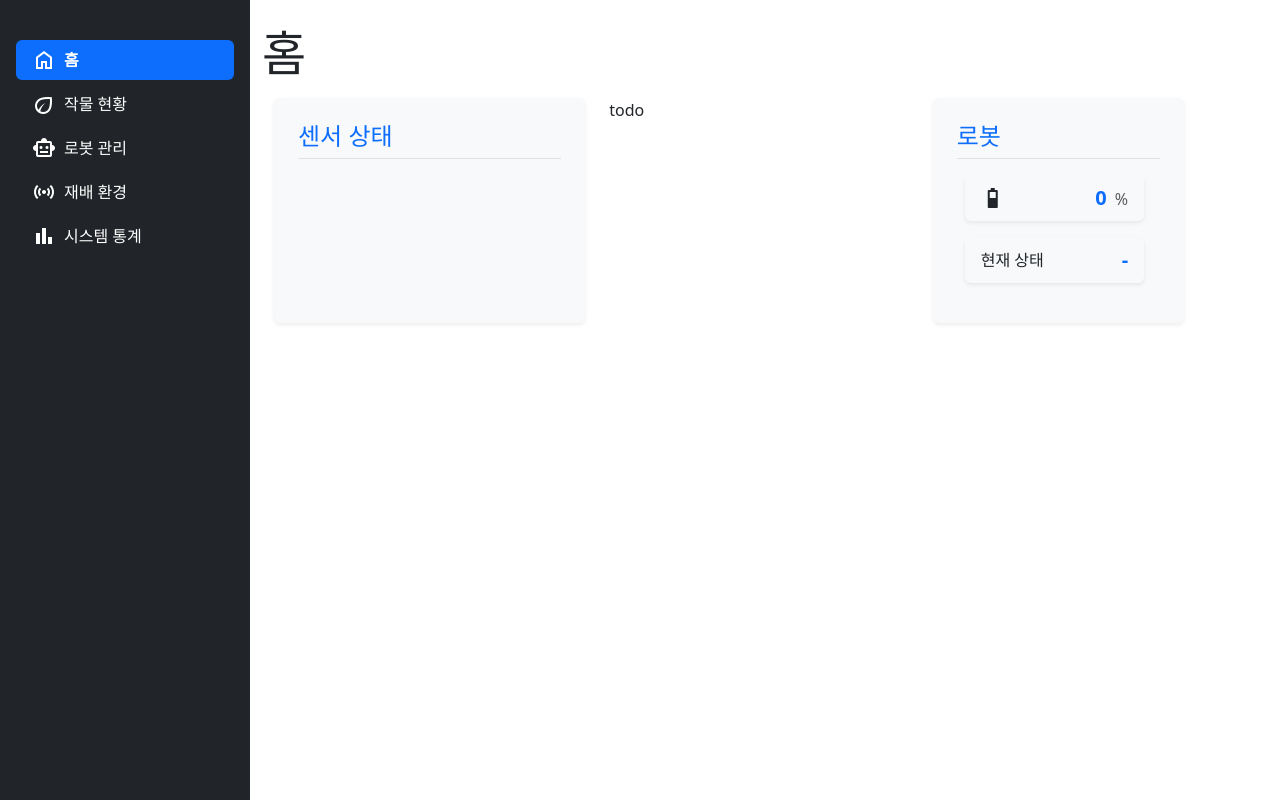
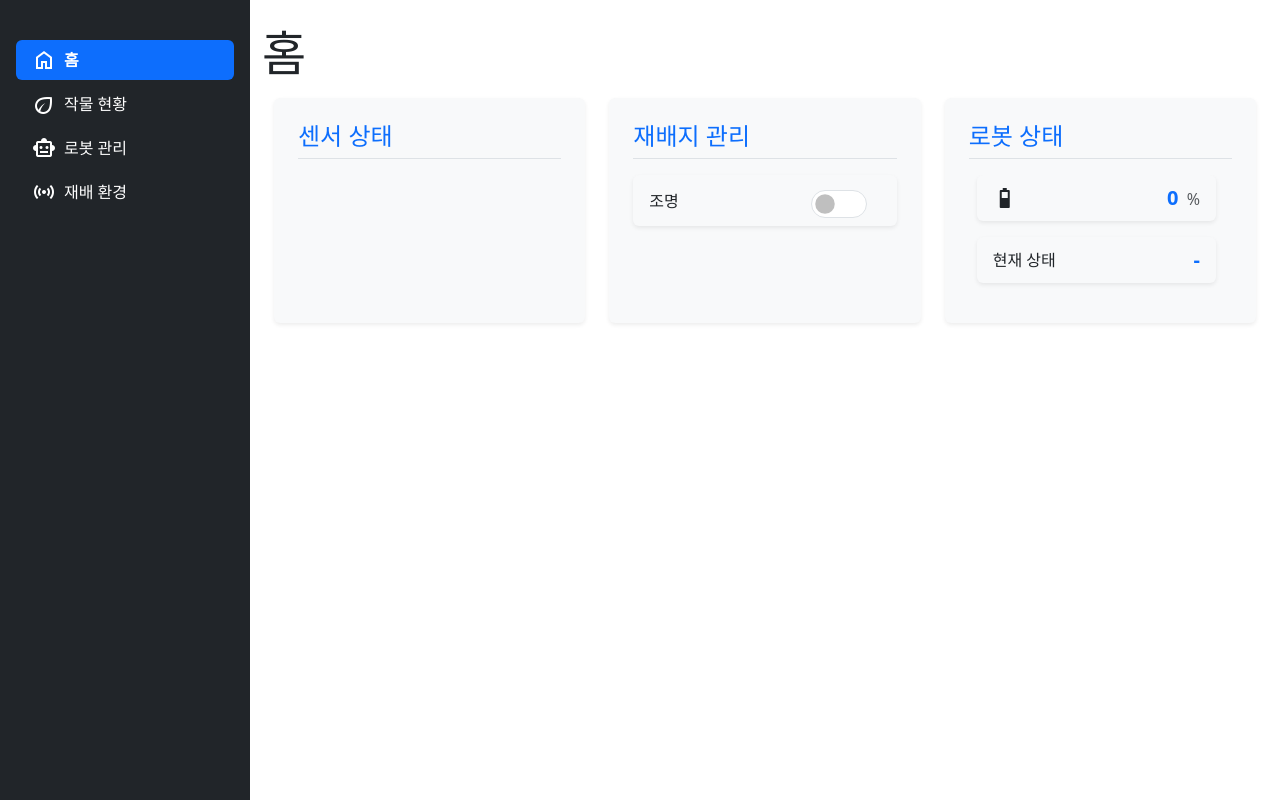
Before and after one commit to eel55114/Smart-farm, a Flask app: page / in a window 1280 px wide. Run offline with Flask 3, Linux system fonts and the light colour scheme; data that the repository does not hold is empty; parts of the project's set-up code (start-up, migrations or seed data) failed here and were passed over; some libraries are stand-ins or nearby versions.

Commit message:
대시보드 수정

```diff
--- a/server/script/main.py
+++ b/server/script/main.py
@@ -7,6 +7,7 @@ from datetime import datetime, timedelta
 import cv2
 import numpy as np
 import rclpy
+import requests
 from db_manager.manager import DBManager
 from dotenv import load_dotenv
 from flask import Flask, Response, render_template, request
@@ -24,11 +25,6 @@ assert conn_url is not None
 db = DBManager(conn_url)
 
 
-@app.teardown_appcontext
-def shutdown_session(exception=None):
-    db.session_local.remove()
-
-
 BATTERY_MONITOR = None
 IMAGE_RECEIVER = None
 
@@ -41,6 +37,13 @@ IMGS = {
     "robot_front_camera": EMPTY_IMG_BINARY,
 }
 IMGS_LOCK = threading.Lock()
+
+HUB_ENDPOINT = "192.168.0.172"
+
+
+@app.teardown_appcontext
+def shutdown_session(exception=None):
+    db.session_local.remove()
 
 
 def generate_frames(img_name):
@@ -125,6 +128,20 @@ def current_robot_state():
     )
 
 
+@app.route("/api/control_actuator")
+def control_actuator():
+    device = request.args.get("device", "", type=str)
+    data = request.args.get("data", 0, type=int)
+
+    if device == "light":
+        resp = requests.get(f"{HUB_ENDPOINT}/light?on={data}")
+
+    if resp.status_code == 200:
+        return "", 200
+    else:
+        return "Hub not respond.", 400
+
+
 @app.route("/robot")
 def robot():
     connection_error = False
@@ -193,6 +210,7 @@ def plants():
     for plant in plants_data:
         type_name = types.get(plant.type_id)
         if type_name:
+            plant.maturity = max(min(round(plant.maturity * 100, 1), 100), 0)
             status_data[type_name].append(plant)
 
     page = request.args.get("page", 1, type=int)
@@ -535,11 +553,6 @@ def environment():
     )
 
 
-@app.route("/system")
-def system():
-    return render_template("system.html")
-
-
 def run_ros_thread(battery_node, image_node):
     global IMGS
 
@@ -572,11 +585,12 @@ if __name__ == "__main__":
         ros_thread = threading.Thread(
             target=run_ros_thread, args=[BATTERY_MONITOR, IMAGE_RECEIVER], daemon=True
         )
-        ros_thread.start()
+        # ros_thread.start()
 
         time.sleep(1.0)
 
-        app.run(host="0.0.0.0", port=5000, debug=False, use_reloader=False)
+        # app.run(host="0.0.0.0", port=5000, debug=False, use_reloader=True)
+        app.run(host="0.0.0.0", port=5000, debug=True)
     except Exception as e:
         print(f"Startup Critical Error: {e}")
     finally:
--- a/server/script/templates/base.html
+++ b/server/script/templates/base.html
@@ -47,13 +47,6 @@
                         재배 환경
                     </a>
                 </li>
-                <li class="nav-item mb-1">
-                    <a href="/system"
-                        class="nav-link d-flex align-items-center text-white {{ 'active fw-bold' if request.endpoint == 'system' }}">
-                        <span class="material-symbols-outlined me-2">bar_chart</span>
-                        시스템 통계
-                    </a>
-                </li>
             </ul>
         </nav>
 
--- a/server/script/templates/index.html
+++ b/server/script/templates/index.html
@@ -28,24 +28,44 @@
 
         <!-- 상단 중앙()-->
         <div class="col-md-4 mb-4">
-            <p>todo</p>
+            <div class="bg-light p-4 rounded shadow-sm h-100">
+                <h4 class="mb-3 text-primary border-bottom pb-2">재배지 관리</h4>
+
+                <div class="mb-3 rounded d-flex justify-content-between align-items-center bg-light px-3 py-2 shadow-sm">
+                    <span class="text-dark">조명</span>
+                    <div class="form-check form-switch fs-3 mb-0">
+                        <input class="form-check-input" type="checkbox" role="switch" id="lightSwitch" {% if light_on
+                            %}checked{% endif %}>
+                    </div>
+                </div>
+            </div>
         </div>
 
 
         <!-- 상단 우측()-->
-        <div class="col-md-3 mb-4 bg-light p-4 rounded shadow-sm h-100">
-
-            <h4 class="mb-3 text-primary border-bottom pb-2">로봇</h4>
-            <div class="scrollable-container overflow-y-auto overflow-x-hidden pe-2" style="max-height: 400px;">
-                <div id="state-container" hx-get="/api/current_robot_state" hx-trigger="load, every 2s"
-                    hx-swap="innerHTML">
-                    {% include '_robot_state.html' %}
+        <div class="col-md-4 mb-4">
+            <div class="bg-light p-4 rounded shadow-sm h-100">
+                <h4 class="mb-3 text-primary border-bottom pb-2">로봇 상태</h4>
+                <div class="scrollable-container overflow-y-auto overflow-x-hidden pe-2" style="max-height: 400px;">
+                    <div id="state-container" hx-get="/api/current_robot_state" hx-trigger="load, every 2s"
+                        hx-swap="innerHTML">
+                        {% include '_robot_state.html' %}
+                    </div>
                 </div>
             </div>
         </div>
 
     </div>
 
+    <script>
+        const lightSwitch = document.querySelector("#lightSwitch");
+        lightSwitch.addEventListener("change", function() {
+            const data = this.checked ? 1 : 0;
+            fetch(`/api/control_actuator?device=light&data={data}`);
+        })
+
+    </script>
+
 </div>
 
 
--- a/server/script/templates/plants.html
+++ b/server/script/templates/plants.html
@@ -31,7 +31,7 @@
                                 <h6 class="card-title text-dark">#{{ plant.id }} <span class="fw-bold">{{ plant.name
                                         }}</span></h6>
                                 <div class="d-flex justify-content-between align-items-center mt-2">
-                                    <span class="small text-muted">성장도: <strong class="text-dark">{{ plant.maturity *100
+                                    <span class="small text-muted">성장도: <strong class="text-dark">{{ plant.maturity
                                             }}%</strong></span>
                                     {% if plant.is_disease %}
                                     <span class="badge bg-danger rounded-pill">병충해</span>
```
